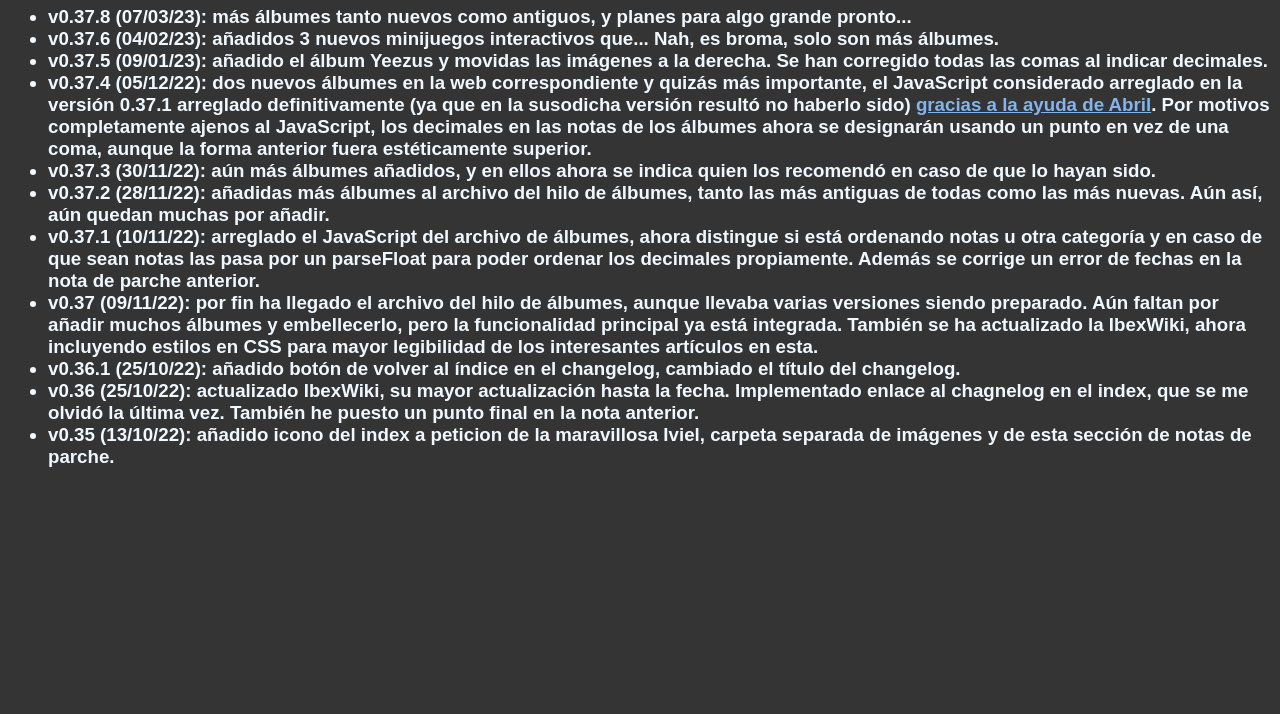
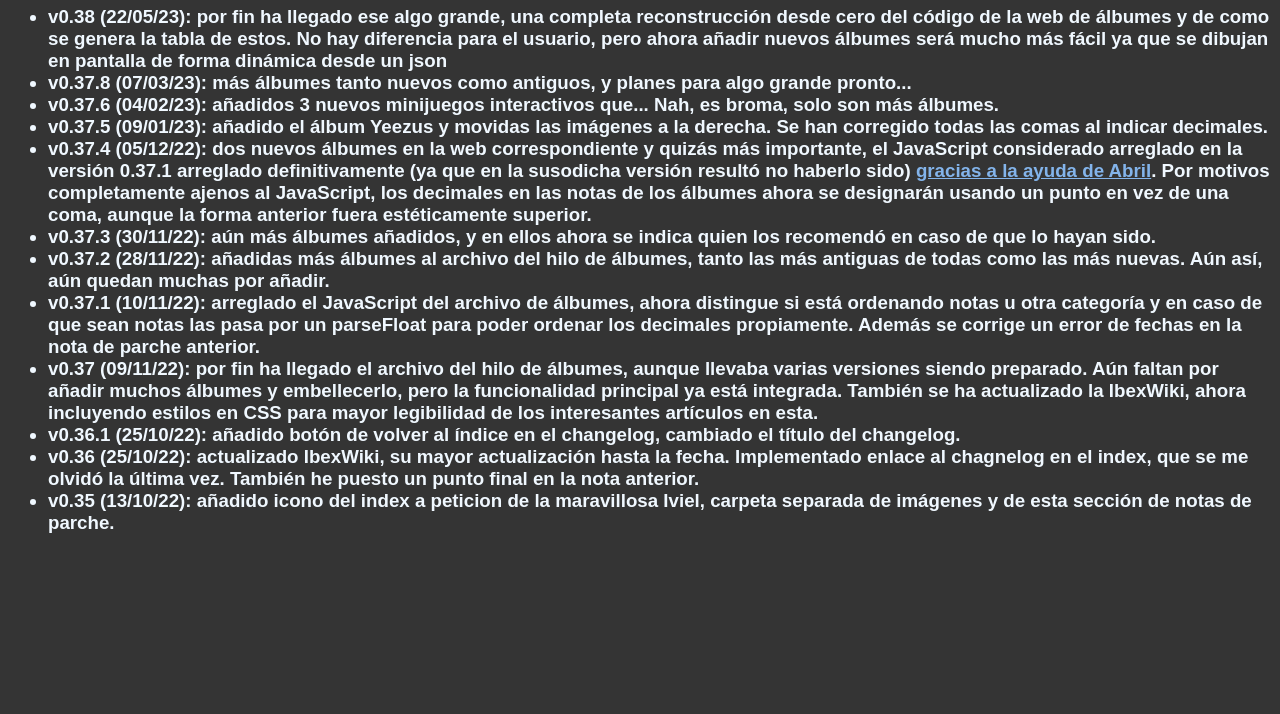
Before and after one commit to dcmjope/pajas.cum, a plain HTML site: page notasdeparche.html in a window 1280 px wide. Shown: the part 86-800 px from the top of the page. Drawn offline with Linux system fonts and the light colour scheme.

Commit message:
0.38 notasdeparche.html

```diff
--- a/notasdeparche.html
+++ b/notasdeparche.html
@@ -26,6 +26,7 @@
     <article>
         <ul><h3>
 
+            <li>v0.38 (22/05/23): por fin ha llegado ese algo grande, una completa reconstrucción desde cero del código de la web de álbumes y de como se genera la tabla de estos. No hay diferencia para el usuario, pero ahora añadir nuevos álbumes será mucho más fácil ya que se dibujan en pantalla de forma dinámica desde un json</li>
             <li>v0.37.8 (07/03/23): más álbumes tanto nuevos como antiguos, y planes para algo grande pronto...</li>
             <li>v0.37.6 (04/02/23): añadidos 3 nuevos minijuegos interactivos que... Nah, es broma, solo son más álbumes.</li>
             <li>v0.37.5 (09/01/23): añadido el álbum Yeezus y movidas las imágenes a la derecha. Se han corregido todas las comas al indicar decimales. </li>
```
